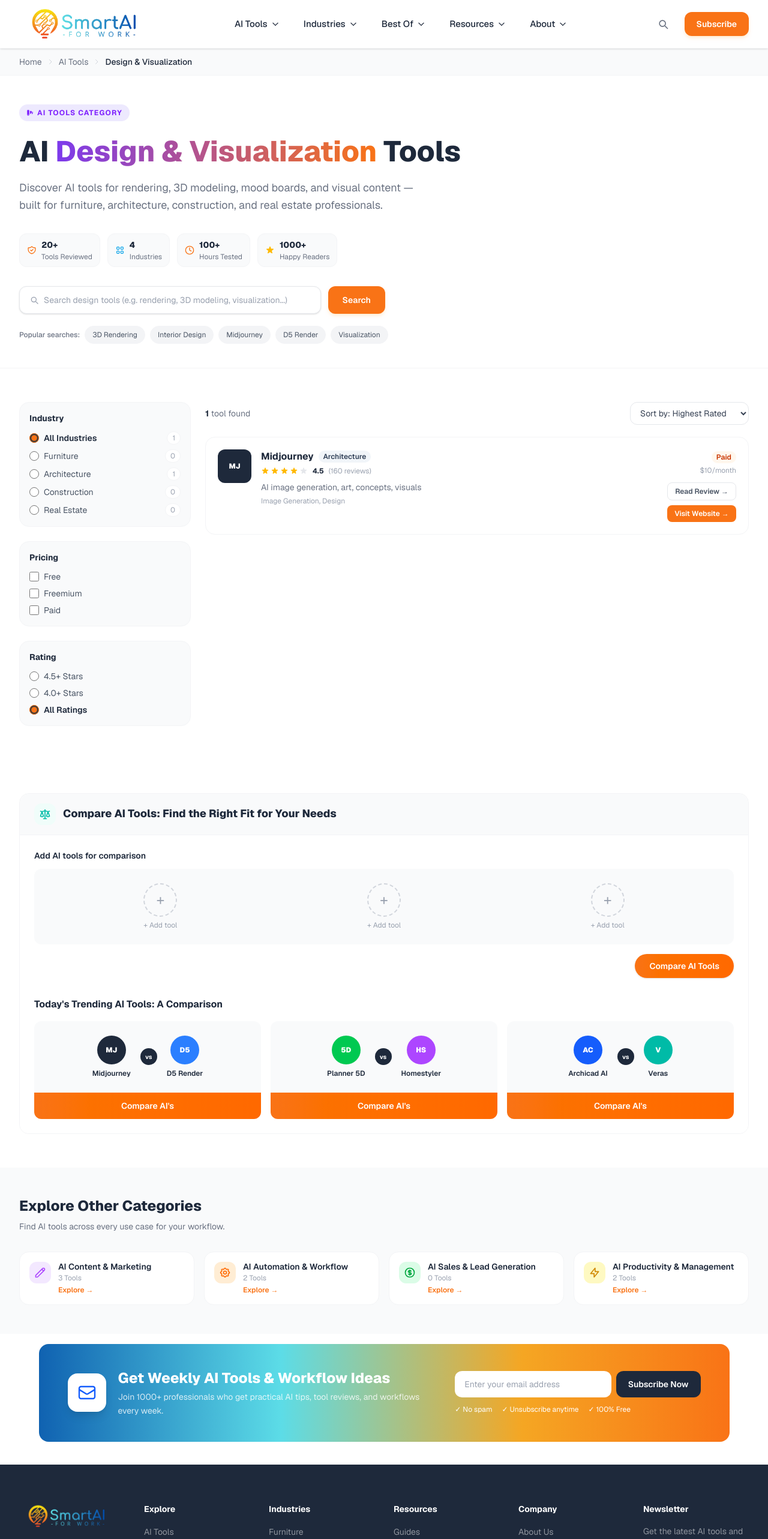
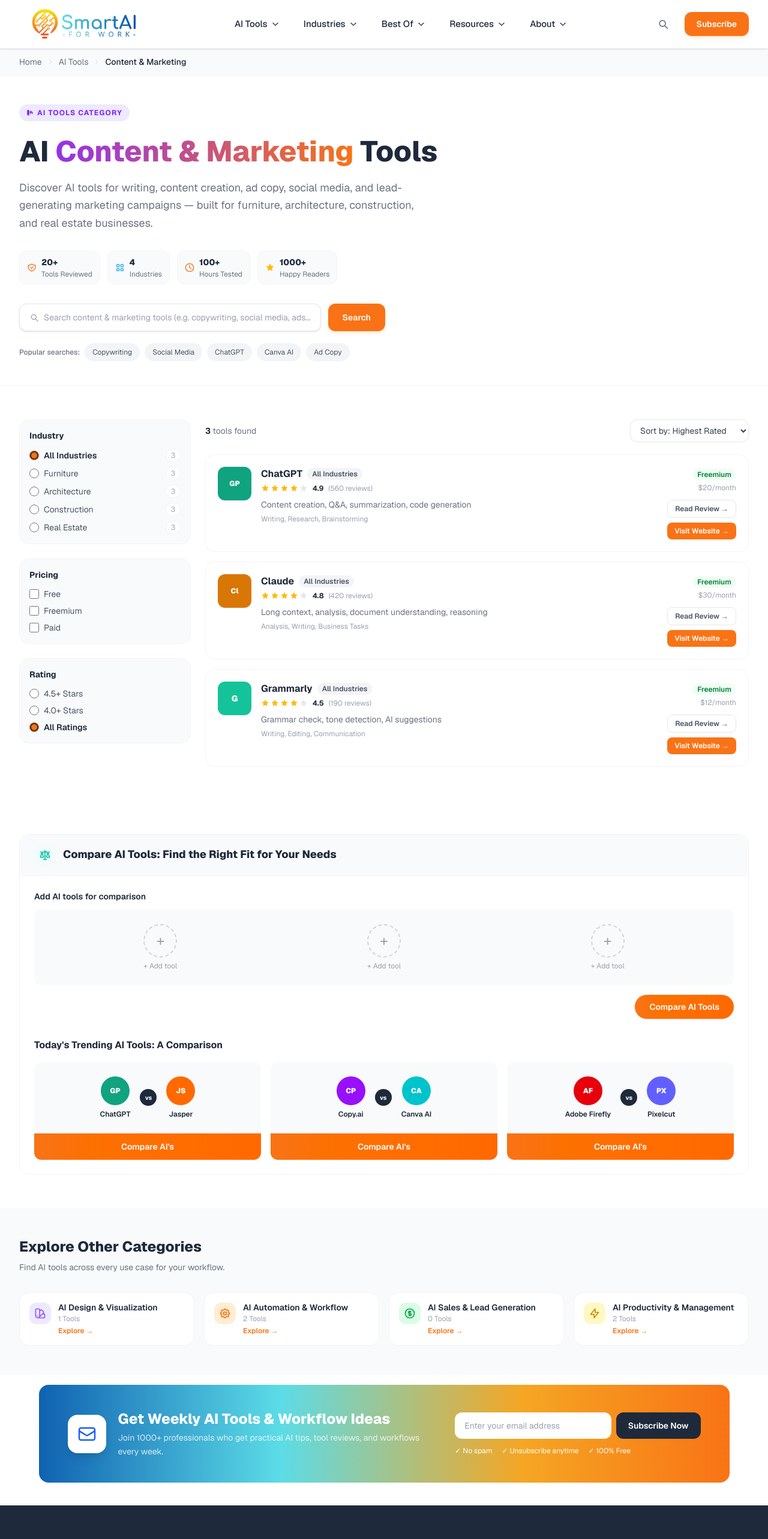
Before and after one commit to tienbaoweb-learn/smart-ai-directory, a Next.js app: page /ai-tools/content-marketing in a window 1280 px wide. Shown: the top 2565 px of the page at 60% size. Built offline with nearby package versions, Linux system fonts and the light colour scheme.

Commit message:
update content-marketing category page with correct content and filters

```diff
--- a/app/ai-tools/content-marketing/page.tsx
+++ b/app/ai-tools/content-marketing/page.tsx
@@ -9,7 +9,7 @@
 
 // ─── CONSTANTS ────────────────────────────────────────────────────────────────
 
-const DESIGN_TOOLS = ALL_TOOLS.filter((t) => t.category === "design");
+const CATEGORY_TOOLS = ALL_TOOLS.filter((t) => t.category === "content-marketing");
 
 const INDUSTRY_OPTIONS = [
   { label: "All Industries", value: "All" },
@@ -37,14 +37,14 @@
 
 const OTHER_CATEGORIES = [
   {
-    value: "content-marketing",
-    label: CATEGORY_LABELS["content-marketing"],
-    href: "/ai-tools/content-marketing",
-    color: "bg-purple-100",
-    iconColor: "text-purple-500",
+    value: "design",
+    label: CATEGORY_LABELS["design"],
+    href: "/ai-tools/design",
+    color: "bg-violet-100",
+    iconColor: "text-violet-500",
     icon: (
       <svg className="w-5 h-5" fill="none" stroke="currentColor" strokeWidth={2} viewBox="0 0 24 24">
-        <path strokeLinecap="round" strokeLinejoin="round" d="M15.232 5.232l3.536 3.536m-2.036-5.036a2.5 2.5 0 113.536 3.536L6.5 21.036H3v-3.572L16.732 3.732z" />
+        <path strokeLinecap="round" strokeLinejoin="round" d="M7 21a4 4 0 01-4-4V5a2 2 0 012-2h4a2 2 0 012 2v12a4 4 0 01-4 4zm0 0h12a2 2 0 002-2v-4a2 2 0 00-2-2h-2.343M11 7.343l1.657-1.657a2 2 0 012.828 0l2.829 2.829a2 2 0 010 2.828l-8.486 8.485M7 17h.01" />
       </svg>
     ),
   },
@@ -107,8 +107,8 @@
 }
 
 function getIndustryCount(value: string) {
-  if (value === "All") return DESIGN_TOOLS.length;
-  return DESIGN_TOOLS.filter(
+  if (value === "All") return CATEGORY_TOOLS.length;
+  return CATEGORY_TOOLS.filter(
     (t) => t.industry === value || t.industry === "All"
   ).length;
 }
@@ -128,20 +128,20 @@
           <svg className="w-3 h-3 text-gray-300" fill="none" stroke="currentColor" strokeWidth={2} viewBox="0 0 24 24">
             <path strokeLinecap="round" strokeLinejoin="round" d="M9 5l7 7-7 7" />
           </svg>
-          <span className="text-[#1E293B] font-medium">Design &amp; Visualization</span>
+          <span className="text-[#1E293B] font-medium">Content &amp; Marketing</span>
         </nav>
       </div>
     </div>
   );
 }
 
-const POPULAR_SEARCHES = ["3D Rendering", "Interior Design", "Midjourney", "D5 Render", "Visualization"];
+const POPULAR_SEARCHES = ["Copywriting", "Social Media", "ChatGPT", "Canva AI", "Ad Copy"];
 
 function HeroSection() {
   const [searchQuery, setSearchQuery] = useState("");
   const avgRating =
-    DESIGN_TOOLS.length > 0
-      ? (DESIGN_TOOLS.reduce((sum, t) => sum + t.rating, 0) / DESIGN_TOOLS.length).toFixed(1)
+    CATEGORY_TOOLS.length > 0
+      ? (CATEGORY_TOOLS.reduce((sum, t) => sum + t.rating, 0) / CATEGORY_TOOLS.length).toFixed(1)
       : "—";
 
   const stats = [
@@ -198,16 +198,16 @@
         <h1 className="text-3xl sm:text-4xl lg:text-5xl font-extrabold text-[#1E293B] leading-tight mb-4 max-w-3xl">
           AI{" "}
           <span
-            style={{ background: "linear-gradient(90deg, #7C3AED 0%, #F97316 100%)", WebkitBackgroundClip: "text", WebkitTextFillColor: "transparent", backgroundClip: "text" }}
+            style={{ background: "linear-gradient(90deg, #9333EA 0%, #F97316 100%)", WebkitBackgroundClip: "text", WebkitTextFillColor: "transparent", backgroundClip: "text" }}
           >
-            Design &amp; Visualization
+            Content &amp; Marketing
           </span>{" "}
           Tools
         </h1>
 
         {/* Subtitle */}
         <p className="text-gray-500 text-base sm:text-lg max-w-2xl mb-8 leading-relaxed">
-          Discover AI tools for rendering, 3D modeling, mood boards, and visual content — built for furniture, architecture, construction, and real estate professionals.
+          Discover AI tools for writing, content creation, ad copy, social media, and lead-generating marketing campaigns — built for furniture, architecture, construction, and real estate businesses.
         </p>
 
         {/* Stat badges */}
@@ -233,7 +233,7 @@
               type="text"
               value={searchQuery}
               onChange={(e) => setSearchQuery(e.target.value)}
-              placeholder="Search design tools (e.g. rendering, 3D modeling, visualization...)"
+              placeholder="Search content & marketing tools (e.g. copywriting, social media, ads...)"
               className="flex-1 text-sm text-gray-700 placeholder-gray-400 bg-transparent focus:outline-none"
             />
           </div>
@@ -344,23 +344,23 @@
 // ─── COMPARE SECTION ─────────────────────────────────────────────────────────
 
 const COMPARE_SLOTS = [
-  { name: "Midjourney",  bg: "bg-[#1E293B]", initials: "MJ" },
-  { name: "D5 Render",   bg: "bg-blue-500",  initials: "D5" },
-  { name: "Canva AI",    bg: "bg-[#00C4CC]", initials: "CA" },
+  { name: "ChatGPT",  bg: "bg-[#10A37F]",  initials: "GP" },
+  { name: "Copy.ai",  bg: "bg-purple-600", initials: "CP" },
+  { name: "Jasper",   bg: "bg-orange-500", initials: "JS" },
 ];
 
 const TRENDING_PAIRS = [
   {
-    a: { name: "Midjourney",  bg: "bg-[#1E293B]", initials: "MJ" },
-    b: { name: "D5 Render",   bg: "bg-blue-500",  initials: "D5" },
+    a: { name: "ChatGPT",        bg: "bg-[#10A37F]",  initials: "GP" },
+    b: { name: "Jasper",         bg: "bg-orange-500", initials: "JS" },
   },
   {
-    a: { name: "Planner 5D",  bg: "bg-green-500",  initials: "5D" },
-    b: { name: "Homestyler",  bg: "bg-purple-500", initials: "HS" },
+    a: { name: "Copy.ai",        bg: "bg-purple-600", initials: "CP" },
+    b: { name: "Canva AI",       bg: "bg-[#00C4CC]",  initials: "CA" },
   },
   {
-    a: { name: "Archicad AI", bg: "bg-blue-600",   initials: "AC" },
-    b: { name: "Veras",       bg: "bg-teal-500",   initials: "V"  },
+    a: { name: "Adobe Firefly",  bg: "bg-red-600",    initials: "AF" },
+    b: { name: "Pixelcut",       bg: "bg-indigo-500", initials: "PX" },
   },
 ];
 
@@ -496,7 +496,7 @@
 
 // ─── PAGE ─────────────────────────────────────────────────────────────────────
 
-export default function DesignToolsPage() {
+export default function ContentMarketingPage() {
   const [industryFilter, setIndustryFilter] = useState("All");
   const [pricingFilters, setPricingFilters] = useState<string[]>([]);
   const [ratingFilter, setRatingFilter] = useState("all");
@@ -515,7 +515,7 @@
   };
 
   const filtered = useMemo(() => {
-    let tools = DESIGN_TOOLS;
+    let tools = CATEGORY_TOOLS;
 
     if (industryFilter !== "All") {
       tools = tools.filter(
```
